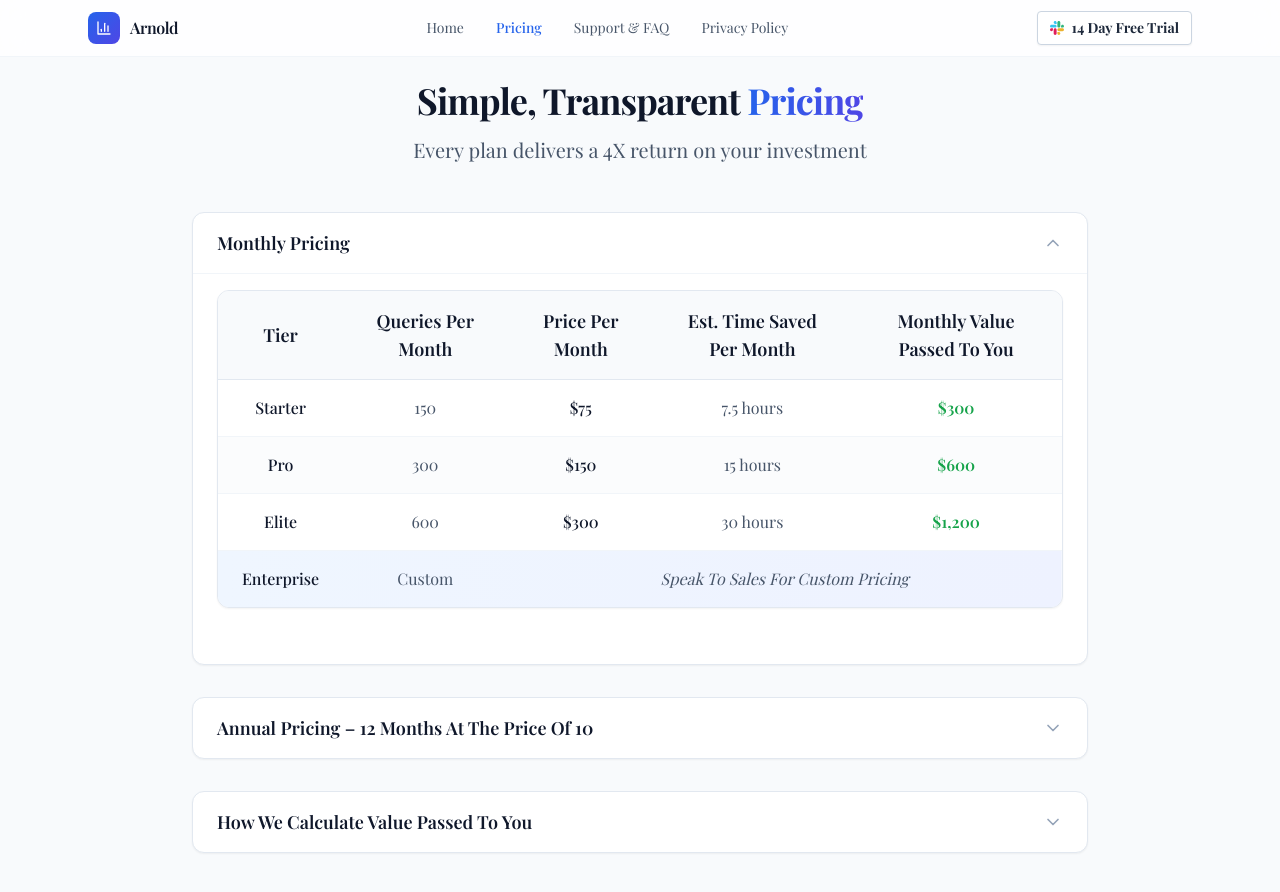
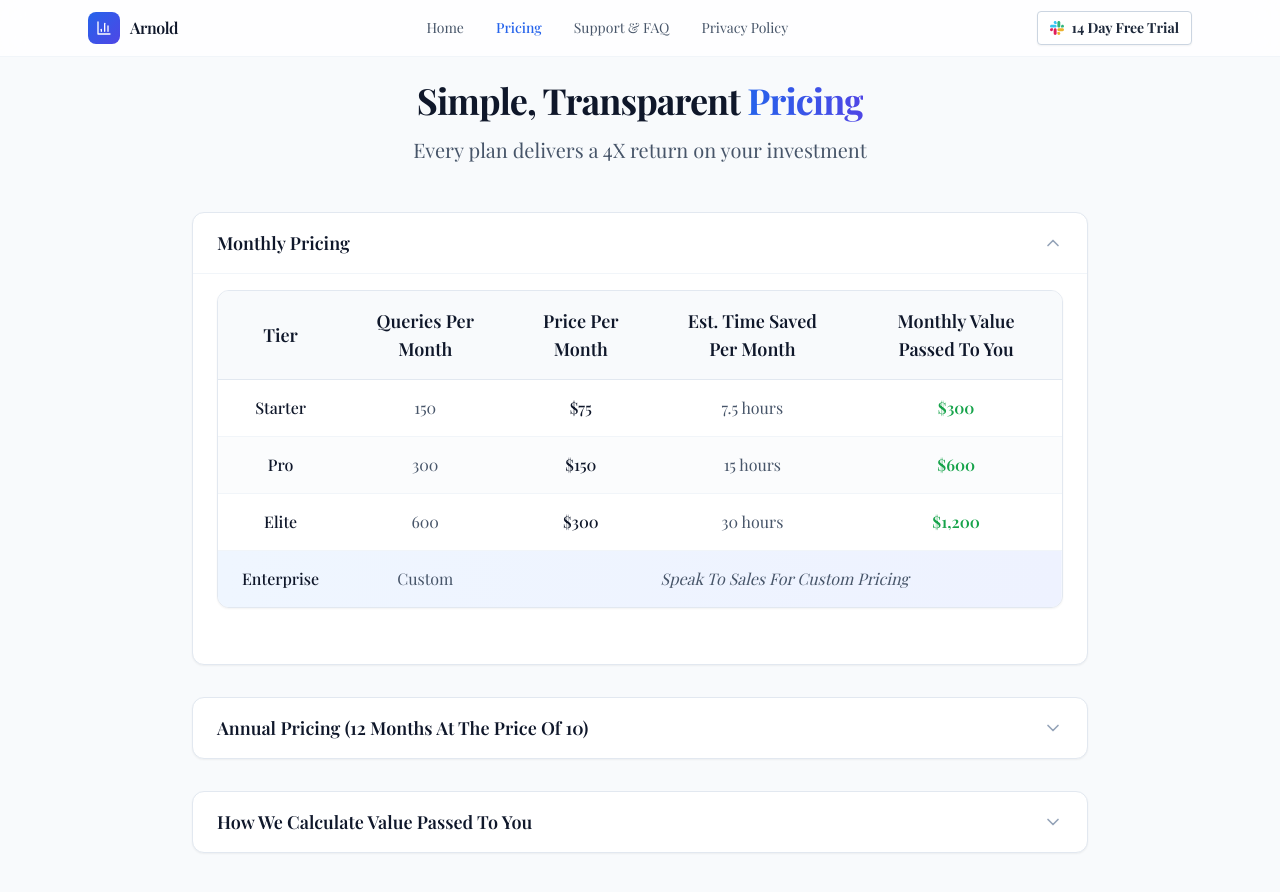
Before and after one commit to McGovs/arnold-the-analyst-frontend-v2-markdown, a React (Vite) app: page /pricing in a window 1280 px wide. Shown: the top 892 px of the page. Built offline with nearby package versions, Linux system fonts and the light colour scheme; a web font is replaced by a local one.

Commit message:
Update Pricing.tsx

```diff
--- a/src/pages/Pricing.tsx
+++ b/src/pages/Pricing.tsx
@@ -141,7 +141,7 @@ export default function Pricing() {
 
         {/* Annual Pricing */}
         <Dropdown
-          title="Annual Pricing – 12 Months At The Price Of 10"
+          title="Annual Pricing (12 Months At The Price Of 10)"
           open={isAnnualOpen}
           toggle={() => setIsAnnualOpen(!isAnnualOpen)}
         >
```
